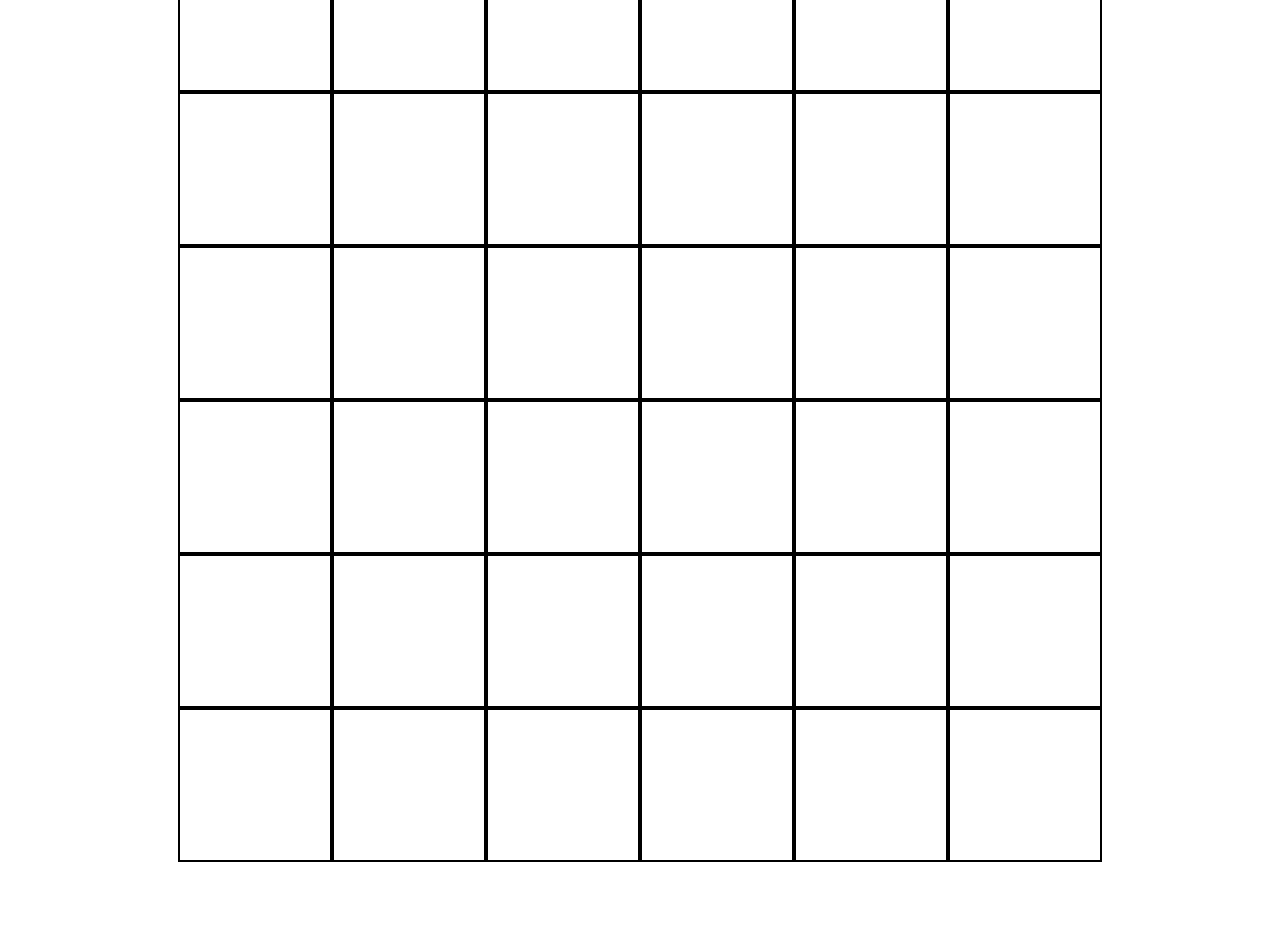
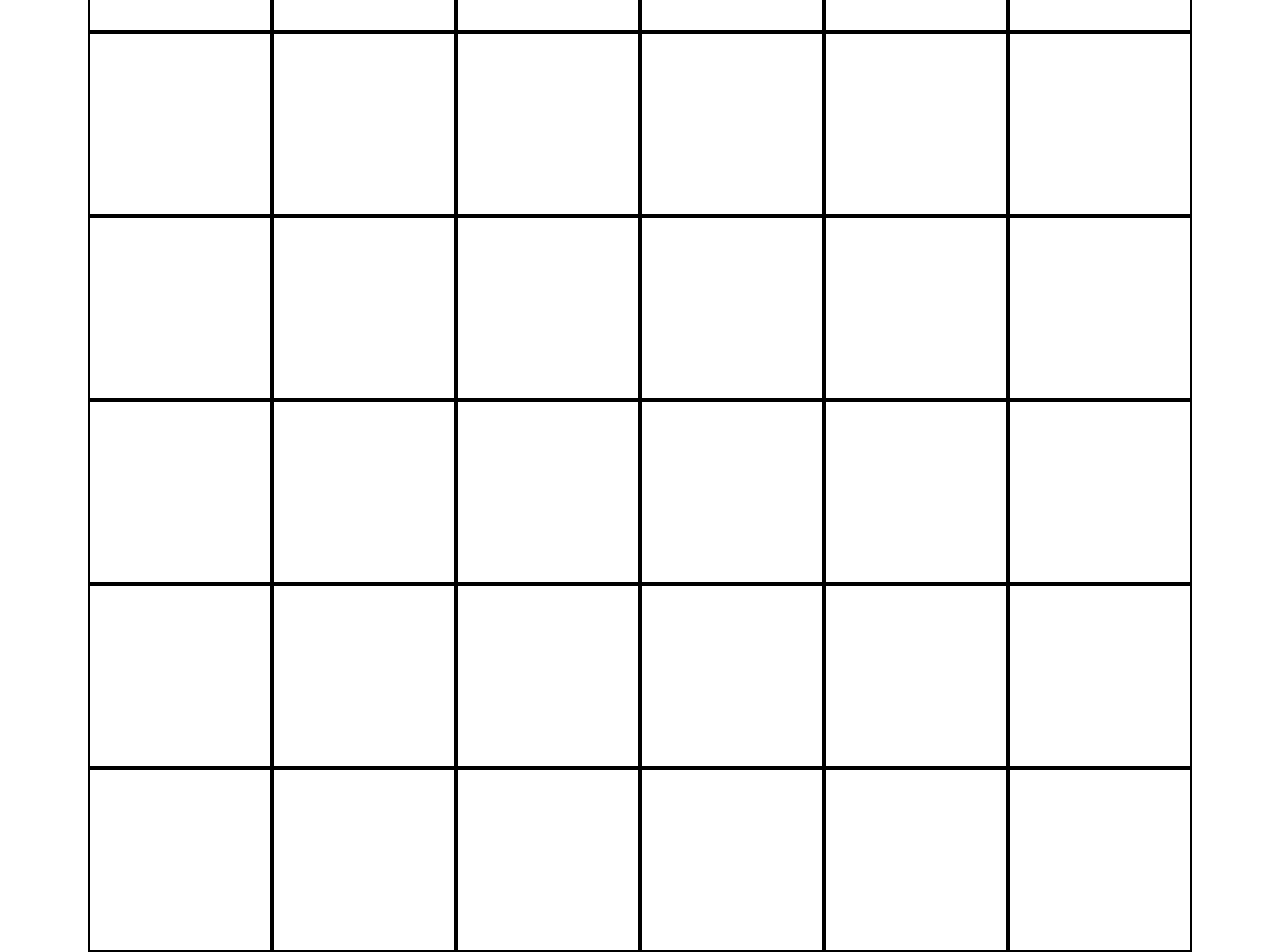
Before and after one commit to Maurospinosi/js-jq-ajax-grigliaquad, a plain HTML site: page index.html in a window 1280 px wide. Before the commit the page ends 862 px from the top, so only its background shows below. Drawn offline with nearby package versions, Linux system fonts and the light colour scheme.

Commit message:
js parte 2

```diff
--- a/css/style.css
+++ b/css/style.css
@@ -9,8 +9,8 @@
   display: flex;
 }
 .boxes{
-  height: 150px;
-  width: 150px;
+  height: 180px;
+  width: 180px;
   border: 2px solid black;
   position: relative;
 }
@@ -19,7 +19,7 @@
   top:50%;
   left:50%;
   transform: translate(-50%, -50%);
-  font-size: 30px;
+  font-size: 35px;
 }
 .inline{
   display: inline-block;
--- a/js/menu.js
+++ b/js/menu.js
@@ -3,7 +3,7 @@
 // Se è <= 5 il quadrato diventa giallo, se è > di 5 il quadrato diventa verde.
 // Il numero ottenuto appare al centro del quadrato.
 $(document).ready(function(){
-  $("body").click(function() {
+  $(".boxes").click(function() {
 
     var endpoint = "https://flynn.boolean.careers/exercises/api/random/int";
 
@@ -13,6 +13,7 @@ $(document).ready(function(){
        "method" : "GET",
        "success" : function (data, stato) {
          var numRandom = data.response;
+         var box = $(".boxes");
          if(numRandom <= 5){
            $(".boxes").addClass("style-yellow");
            $(".boxes").removeClass("style-green");
```
